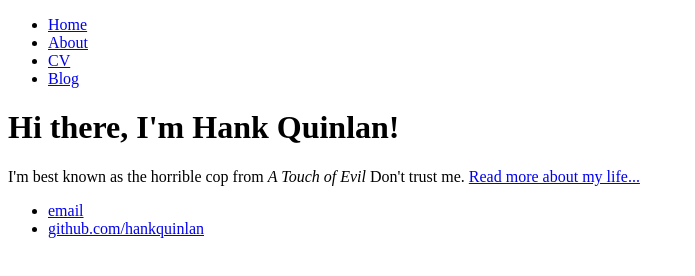
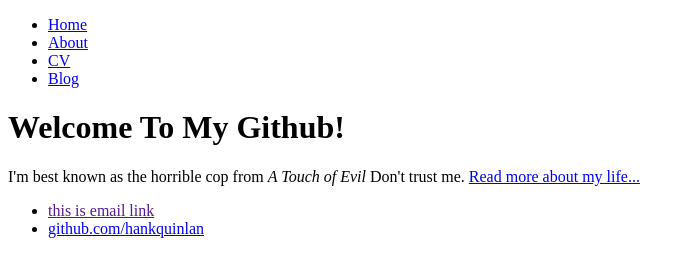
Before and after one commit to FightWDW/FightWDW.github.io, a plain HTML site: page Index.html in a window 1280 px wide. Shown: the whole page, without its empty margins (0-695 px from the left). Drawn offline with Linux system fonts and the light colour scheme.

Commit message:
Update Index.html
just some change as test

```diff
--- a/Index.html
+++ b/Index.html
@@ -1,7 +1,7 @@
 <!DOCTYPE html>
 <html>
     <head>
-        <title>Hank Quinlan, Horrible Cop</title>
+        <title>WDW</title>
     </head>
     <body>
         <nav>
@@ -14,14 +14,14 @@
         </nav>
         <div class="container">
             <div class="blurb">
-                <h1>Hi there, I'm Hank Quinlan!</h1>
+                <h1>Welcome To My Github!</h1>
                 <p>I'm best known as the horrible cop from <em>A Touch of Evil</em> Don't trust me. <a href="/about">Read more about my life...</a></p>
             </div><!-- /.blurb -->
         </div><!-- /.container -->
         <footer>
             <ul>
-                <li><a href="mailto:hankquinlanhub@gmail.com">email</a></li>
-                <li><a href="https://github.com/hankquinlan">github.com/hankquinlan</a></li>
+                <li><a href="">this is email link</a></li>
+                <li><a href="https://github.com/fightwdw">github.com/hankquinlan</a></li>
             </ul>
         </footer>
     </body>
```
